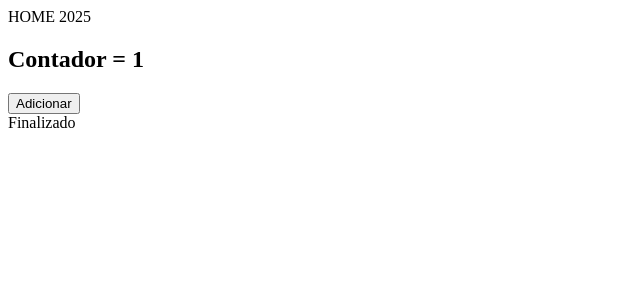
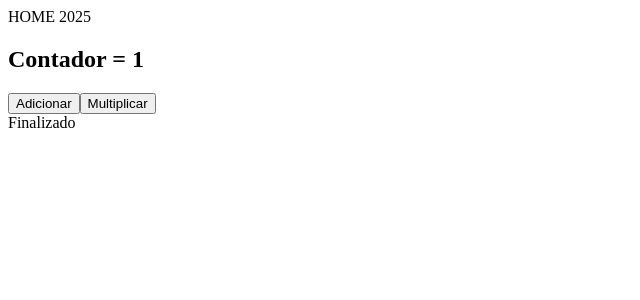
Before and after one commit to RayldoAzevedo/ideia-unica, a Next.js app: page / in a window 1280 px wide. Shown: the top 300 px of the page, without its empty margins (0-640 px from the left). Built offline with nearby package versions, Linux system fonts and the light colour scheme.

Commit message:
adicionado multiplicador na pagina

```diff
--- a/pages/index.js
+++ b/pages/index.js
@@ -10,14 +10,19 @@ function Home(){
 
 function Contador(){
     const [contador, setContador] = useState(1);
+    const [Multiplicar, setMultiplicar] = useState(1);
 
     function addContador(){
         setContador(contador +1);
+    }
+    function mutiplicador(){
+        setMultiplicar(mutiplicador*contador);
     }
     return(
         <div>
             <h2>Contador = {contador}</h2>
             <button type="button" onClick={addContador}>Adicionar</button>
+            <button type='button' onClick={mutiplicador}>Multiplicar</button>
         </div>
     )
 }
```
